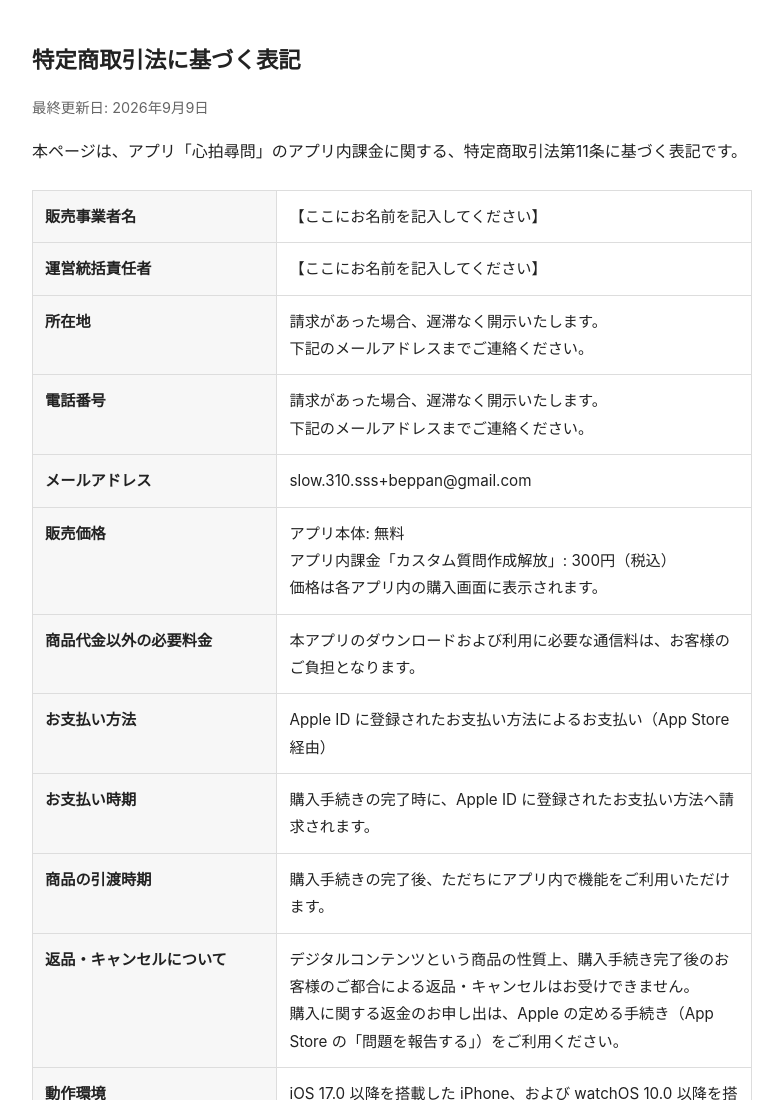
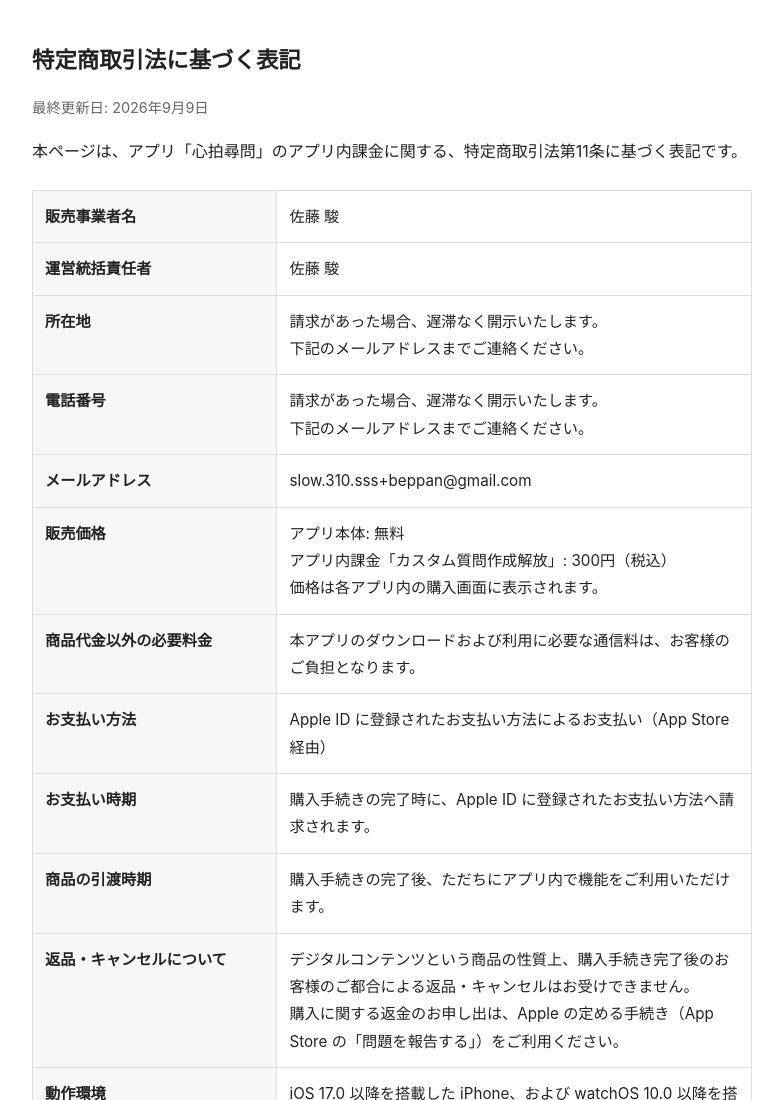
Before and after one commit to shuns7sss-rgb/shinpaku-jinmon-privacy, a plain HTML site: page tokushoho.html in a window 1280 px wide. Shown: the top 1100 px of the page, without its empty margins (248-1031 px from the left). Drawn offline with Linux system fonts and the light colour scheme.

Commit message:
Fill in seller name on tokushoho page

```diff
--- a/tokushoho.html
+++ b/tokushoho.html
@@ -22,18 +22,14 @@
 <p>本ページは、アプリ「心拍尋問」のアプリ内課金に関する、特定商取引法第11条に基づく表記です。</p>
 
 <table>
-  <!-- ▼ここだけ、ご自身で書き換えてください▼
-       App Store の「販売元」に表示される名義と揃えてください。
-       (勝手に漢字表記を推測して書くわけにいかないため、空欄にしています) -->
   <tr>
     <th>販売事業者名</th>
-    <td>【ここにお名前を記入してください】</td>
+    <td>佐藤 駿</td>
   </tr>
   <tr>
     <th>運営統括責任者</th>
-    <td>【ここにお名前を記入してください】</td>
+    <td>佐藤 駿</td>
   </tr>
-  <!-- ▲ここまで▲ -->
   <tr>
     <th>所在地</th>
     <td>請求があった場合、遅滞なく開示いたします。<br>下記のメールアドレスまでご連絡ください。</td>
```
